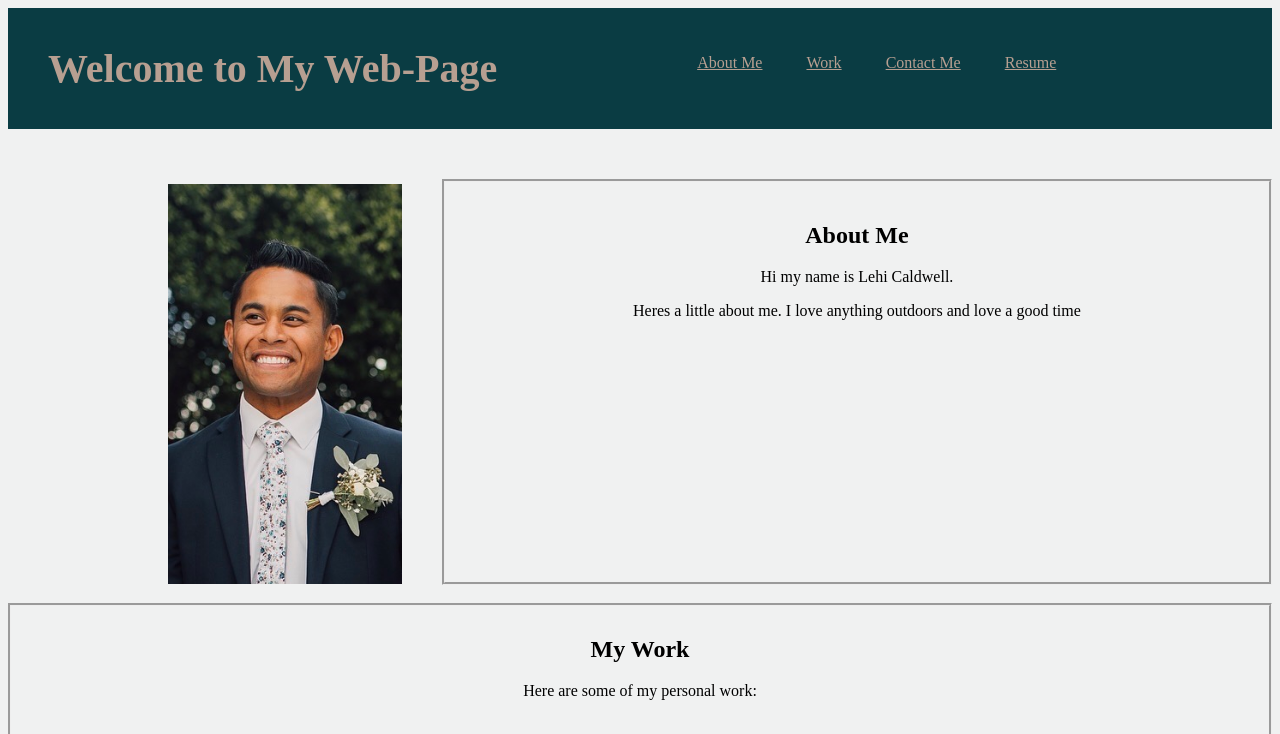
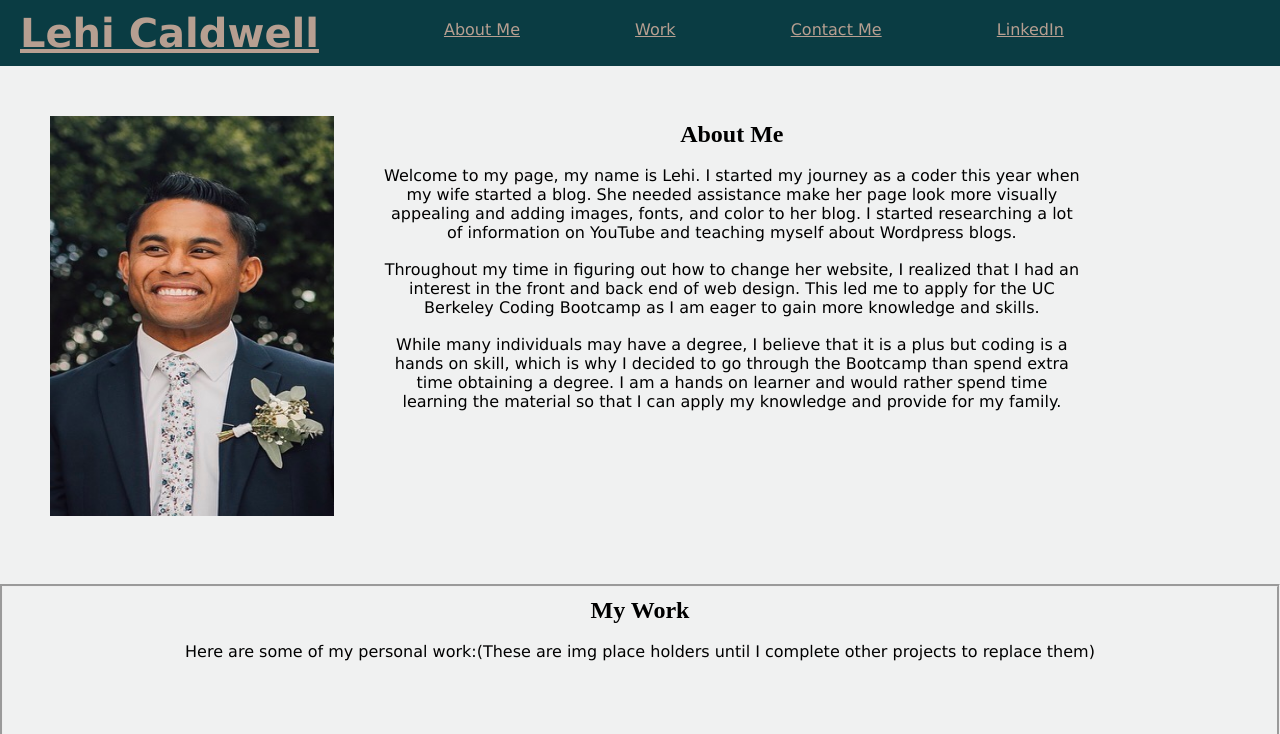
Before and after one commit to lehicaldwel/Professional-Portfolio, a plain HTML site: page index.html in a window 1280 px wide. Shown: the top 734 px of the page. Drawn offline with Linux system fonts and the light colour scheme.

Commit message:
updated the html

```diff
--- a/index.html
+++ b/index.html
@@ -14,15 +14,15 @@
 
 
 <body>
-
+   <div class="wrap1">
         <header>
-                <h1>Welcome to My Web-Page</h1>
+                <h1><a href="https://lehicaldwel.github.io/Professional-Portfolio/" alt="home-page">Lehi Caldwell</a></h1>
             <nav>
                 <ul>
                     <li><a href="#about-me" class="nav">About Me</a></li>
                     <li><a href="#my-work" class="nav">Work</a></li>
                     <li><a href="#contact-me" class="nav">Contact Me</a></li>
-                    <li><a href="Resume" class="nav">Resume</a></li>
+                    <li><a href="https://www.linkedin.com/in/lehi-caldwell-932467186/" target="_blank" class="nav">LinkedIn</a></li>
                 </ul>
             </nav>
         </header>
@@ -30,12 +30,16 @@
     <!--this is the about me section-->
         <main class="flex-container">
 
-            <img class="profile" src="images/profile_pic.jpeg" alt="protfolio profile_pic" style="height: 400px;">
-
-            <section class="main">
+            <img class="profile" src="images/profile_pic.jpeg" alt="protfolio profile_pic" style="max-height: 400px;">
+            <section class="middle">
             <h2 id="about-me">About Me</h2>
-            <p>Hi my name is Lehi Caldwell.</p>
-            <p> Heres a little about me. I love anything outdoors and love a good time</p>
+            <br>
+            <p>
+                Welcome to my page, my name is Lehi. I started my journey as a coder this year when my wife started a blog. She needed assistance make her page look more visually appealing and adding images, fonts, and color to her blog. I started researching a lot of information on YouTube and teaching myself about Wordpress blogs.</p>
+                <br>
+            <p> Throughout my time in figuring out how to change her website, I realized that I had an interest in the front and back end of web design. This led me to apply for the UC Berkeley Coding Bootcamp as I am eager to gain more knowledge and skills. </p>
+                <br>
+                <p>While many individuals may have a degree, I believe that it is a plus but coding is a hands on skill, which is why I decided to go through the Bootcamp than spend extra time obtaining a degree. I am a hands on learner and would rather spend time learning the material so that I can apply my knowledge and provide for my family.</p>
             </section>
 
         </main>
@@ -46,13 +50,13 @@
     <!--this is my work section-->
         <article class="work">
                 <h2 class="title">My Work</h2>
-                <p id="my-work">Here are some of my personal work:</p>
-            <img class="image1" src="images/office.png" alt="office" style="width: 300px;">
-            <img class="image2" src="images/iphone.png" alt="smart-phone" style="width: 150px">
-            <img class="image3" src="images/team-work.png"  alt="team-work" style="width: 400px; height: 200px;">
-            <img class="image4" src="images/office-tools.png"alt="office-supplys" style="height: 400px;">
-            <img class="image5" src="images/School.png" alt="school" style="width: 250px;">
-
+                <br>
+                <p id="my-work">Here are some of my personal work:(These are img place holders until I complete other projects to replace them)</p>
+            <img class="image1" src="images/office.png" alt="office" style="max-width: 300px;">
+            <img class="image2" src="images/iphone.png" alt="smart-phone" style="max-width: 150px">
+            <img class="image3" src="images/team-work.png"  alt="team-work" style="max-width: 400px; height: 200px;">
+            <img class="image4" src="images/office-tools.png"alt="office-supplys" style="max-height: 400px;">
+            <img class="image5" src="images/School.png" alt="school" style="max-width: 250px;">
         </article>
 
         <br>
@@ -61,6 +65,7 @@
     <!--this is the contact section-->
         <section id="contact-me">
             <h2 class="title">Contact Me</h2>
+            <br>
                 <ul class="list">
                     <li>Phone Number: (928)-243-1412</li>
                     <li>Email: Lehiccaldwell@gmail.com</li>
@@ -69,12 +74,15 @@
                 </ul>
 
         </section>
-
+        <br>
+        <br>
+        <br>
+        <br>
 <footer>
-    <span>Copyright 2021 by Lehi Caldwell. All Rights Reserved. </span>
+    <span>2021 Made by Lehi Caldwell</span>
 </footer>
 
-
+   </div>
 </body>
 
 </html>
--- a/style.css
+++ b/style.css
@@ -1,38 +1,50 @@
-
+* {
+    margin: 0px;
+    padding: 0px;
+}
 
 /*the color of the body of the page*/
 body {
     background-color: #f0f1f1;
 }
 
+.wrapp1 {
+    width: 100%;
+}
 
 /*the details of the header*/
 header {
     background-color: #0a3c43;
     color: #b79f91;
-    padding:10px;
     text-align: center;
    display: flex;
 }
 
 
 /*welcome to the home page text*/
-h1 {
+.wrap1 h1 {
+    font-family: 'Lucida Sans', 'Lucida Sans Regular', 'Lucida Grande', 'Lucida Sans Unicode', Geneva, Verdana, sans-serif;
+    display: inline-flex;
     font-size: 40px;
-    padding: 0px 30px;
+    padding: 10px 20px 10px
+
 }
 
 
 /*start of the NAVBAR*/
 /*space in between the different catergories in the nav bar*/
-ul {
-    padding: 0px 150px;
+nav ul {
+    list-style: none;
+    font-family: 'Lucida Sans', 'Lucida Sans Regular', 'Lucida Grande', 'Lucida Sans Unicode', Geneva, Verdana, sans-serif;
 }
+
 
 /*positioning on the nav bar*/
 li {
     display: inline-block;
-    padding: 20px 20px;
+    padding: 5px;
+    margin-left: 100px;
+    margin-top: 15px;
 }
 
 /*when mouse hover over the text nav bar*/
@@ -45,46 +57,35 @@ a {
     color:#b79f91
 }
 
+p {
+    font-family: 'Lucida Sans', 'Lucida Sans Regular', 'Lucida Grande', 'Lucida Sans Unicode', Geneva, Verdana, sans-serif;
+}
+
 
 
 /*start of the ABOUT ME*/
 /*giving the command to be flex*/
 .flex-container {
     display: flex;
-}
-
-/*flex container*/
-.main {
-    flex: 2px;
-    margin-top: 50px;
-    padding:20px;
-    border: groove;
-    width: 40x;
-    height: 360px;
+    width: 1080px;
     text-align: center;
-}
+    margin: 50px;
 
 
+}
 
 /*profile pic*/
 img.profile {
     display: inline-flex;
-  margin-top: 0px;
-  padding-left: 160px;
-  padding-right: 40px;
-  margin-top: 55px;
+    width: 100%;
 }
 
-
-
-
+.middle {
+    padding: 5px 50px;
+}
 
 /*start of the work page*/
 /*about me padding*/
-h2 {
-    padding-left: 0;
-}
-
 h2.title {
     text-align: center;
     padding-top: 10px;
@@ -98,6 +99,7 @@ article.work{
     position: relative;
     height: 650px;
 }
+
 
 .image1 {
     position: absolute;
@@ -165,6 +167,6 @@ footer {
 /*this is the footer*/
 span {
     color: #b79f91;
-    padding: 0px 400px;
+    padding: 0px 500px;
     margin: 30px;
 }
```
Also changed, not shown: images/Lehi-Caldwell.png (renamed from images/Lehi Caldwell.png), 1 other file.
